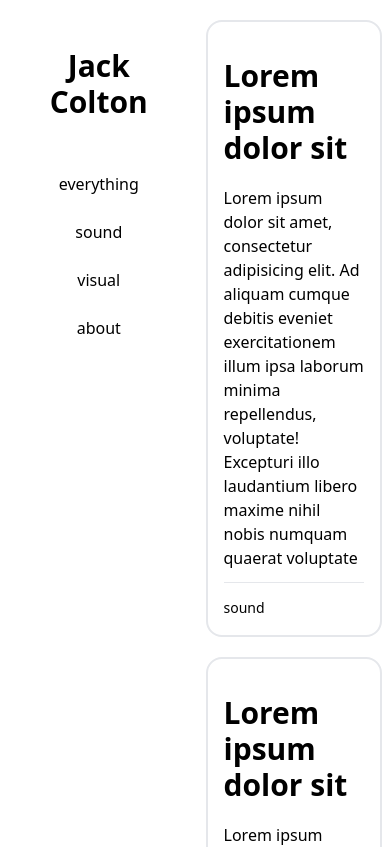
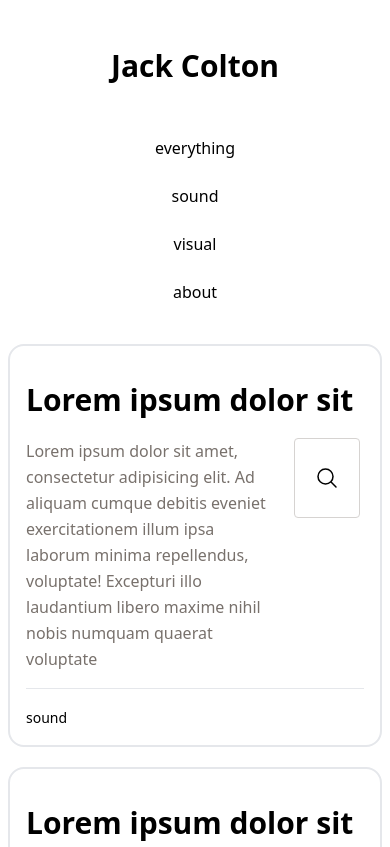
Before and after one commit to julian-computes/jack-colton-site, a Next.js app: page / in a window 390 px wide. Shown: the top 847 px of the page. Built offline with nearby package versions, Linux system fonts and the light colour scheme.

Commit message:
Minor improvements
* Responsiveness
* Modals
* Styling

```diff
--- /dev/null
+++ b/src/components/Button.tsx
@@ -0,0 +1,19 @@
+import { FormEventHandler, ReactNode } from 'react';
+
+type Props = {
+  children: ReactNode,
+  onClick: FormEventHandler,
+}
+
+export default function Button({children, onClick}: Props) {
+  return <>
+    <button
+      className='max-h-20 border-stone-300 border active:scale-110 mx-5 px-5 py-4 rounded hover:shadow-lg outline-none focus:outline-none mr-1 mb-1 ease-linear transition-all duration-150'
+      role='navigation'
+      onClick={onClick} type='submit'
+    >
+      {children}
+    </button>
+
+  </>
+}
--- /dev/null
+++ b/src/components/Modal.tsx
@@ -0,0 +1,51 @@
+import { ReactNode, useState } from 'react';
+import Button from '@/components/Button';
+
+type Props = {
+  title: string,
+  children: ReactNode,
+}
+
+export default function Modal({title, children}: Props) {
+  const [showModal, setShowModal] = useState(false)
+
+  return <>
+    <Button onClick={() => setShowModal(true)}>
+      <svg xmlns='http://www.w3.org/2000/svg' fill='none' viewBox='0 0 24 24' strokeWidth={1.5} stroke='currentColor'
+           className='w-6 h-6'>
+        <path strokeLinecap='round' strokeLinejoin='round'
+              d='M21 21l-5.197-5.197m0 0A7.5 7.5 0 105.196 5.196a7.5 7.5 0 0010.607 10.607z'/>
+      </svg>
+    </Button>
+    {showModal && <>
+        <div
+            className='justify-center items-center flex overflow-x-hidden overflow-y-auto fixed inset-0 z-50 outline-none focus:outline-none'
+        >
+            <div className='relative w-auto my-6 mx-auto max-w-3xl'>
+                <div
+                    className='border-0 rounded-lg shadow-lg relative flex flex-col w-full bg-white outline-none focus:outline-none'>
+                    <div
+                        className='flex items-start justify-between p-5 border-b border-solid border-slate-200 rounded-t'>
+                        <h3 className='text-3xl font-semibold'>
+                          {title}
+                        </h3>
+                    </div>
+                    <div className='relative p-6 flex-auto'>
+                      {children}
+                    </div>
+                    <div className="flex items-center justify-end p-6 border-t border-solid border-slate-200 rounded-b">
+                        <Button onClick={() => setShowModal(false)}>
+                            <svg xmlns='http://www.w3.org/2000/svg' fill='none' viewBox='0 0 24 24' strokeWidth={1.5}
+                                 stroke='currentColor' className='w-6 h-6'>
+                                <desc>Magnifying glass</desc>
+                                <path strokeLinecap='round' strokeLinejoin='round' d='M6 18L18 6M6 6l12 12'/>
+                            </svg>
+                        </Button>
+                    </div>
+                </div>
+            </div>
+        </div>
+        <div className='opacity-25 fixed inset-0 z-40 bg-black'></div>
+    </>}
+  </>
+}
--- a/src/components/Navbar.tsx
+++ b/src/components/Navbar.tsx
@@ -13,7 +13,7 @@ const NavLink = ({href, text}: NavLinkProps) => (
 
 export default function Navbar() {
   return (
-    <nav className="p-1 bg-white border-gray-200">
+    <nav className="sticky top-0 z-30 p-1 bg-white border-red-500">
       <div className="flex-col p-1 container flex flex-wrap items-center justify-between mx-auto">
         <Link href="/" className="flex items-center hover:scale-105 duration-200">
           <span className="text-3xl text-center font-bold m-5 p-5">Jack Colton</span>
@@ -23,7 +23,6 @@ export default function Navbar() {
         <NavLink href='/visual' text='visual' />
         <NavLink href='/about' text='about' />
       </div>
-
     </nav>
   )
 }
--- a/src/components/PostPage.tsx
+++ b/src/components/PostPage.tsx
@@ -4,9 +4,7 @@ type filterFn = (s: JSX.Element) => boolean;
 
 export default function PostPage(filter: filterFn) {
   return <>
-    <div className='w-2/3'>
-      {Posts.filter(filter)
-        .map((post, i) => <div key={i}>{post}</div>)}
-    </div>
+    {Posts.filter(filter)
+      .map((post, i) => <div key={i}>{post}</div>)}
   </>
 }
--- a/src/components/TextPost.tsx
+++ b/src/components/TextPost.tsx
@@ -1,4 +1,5 @@
 import Badge from '@/components/Badge';
+import Modal from '@/components/Modal';
 
 type Props = {
   title: string,
@@ -9,8 +10,16 @@ type Props = {
 export default function TextPost({body, title, tag}: Props) {
   return <div className='text-box flex-col'>
     <h3 className='my-5 text-3xl font-bold'>{title}</h3>
-    <div>{body}</div>
-    <hr className='my-3'/>
+    <div className='flex border-b-grey-500 border-b pb-4 mb-4'>
+      <p>
+        {body}
+      </p>
+      <Modal title={title}>
+        <p>
+          {body}
+        </p>
+      </Modal>
+    </div>
     <Badge tag={tag}/>
   </div>
 }
--- a/src/data/posts.tsx
+++ b/src/data/posts.tsx
@@ -22,6 +22,31 @@ const PostItems: PostData[] = [
     tag: 'sound',
     body: 'Lorem ipsum dolor sit amet, consectetur adipisicing elit. Ad aliquam cumque debitis eveniet exercitationem illum ipsa laborum minima repellendus, voluptate! Excepturi illo laudantium libero maxime nihil nobis numquam quaerat voluptate',
   },
+  {
+    title: 'Lorem ipsum dolor sit',
+    tag: 'sound',
+    body: 'Lorem ipsum dolor sit amet, consectetur adipisicing elit. Ad aliquam cumque debitis eveniet exercitationem illum ipsa laborum minima repellendus, voluptate! Excepturi illo laudantium libero maxime nihil nobis numquam quaerat voluptate',
+  },
+  {
+    title: 'Lorem ipsum dolor sit',
+    tag: 'sound',
+    body: 'Lorem ipsum dolor sit amet, consectetur adipisicing elit. Ad aliquam cumque debitis eveniet exercitationem illum ipsa laborum minima repellendus, voluptate! Excepturi illo laudantium libero maxime nihil nobis numquam quaerat voluptate',
+  },
+  {
+    title: 'Lorem ipsum dolor sit',
+    tag: 'sound',
+    body: 'Lorem ipsum dolor sit amet, consectetur adipisicing elit. Ad aliquam cumque debitis eveniet exercitationem illum ipsa laborum minima repellendus, voluptate! Excepturi illo laudantium libero maxime nihil nobis numquam quaerat voluptate',
+  },
+  {
+    title: 'Lorem ipsum dolor sit',
+    tag: 'visual',
+    body: 'Lorem ipsum dolor sit amet, consectetur adipisicing elit. Ad aliquam cumque debitis eveniet exercitationem illum ipsa laborum minima repellendus, voluptate! Excepturi illo laudantium libero maxime nihil nobis numquam quaerat voluptate',
+  },
+  {
+    title: 'Lorem ipsum dolor sit',
+    tag: 'visual',
+    body: 'Lorem ipsum dolor sit amet, consectetur adipisicing elit. Ad aliquam cumque debitis eveniet exercitationem illum ipsa laborum minima repellendus, voluptate! Excepturi illo laudantium libero maxime nihil nobis numquam quaerat voluptate',
+  },
 ]
 
 const Posts = PostItems.map((post, i) => <TextPost title={post.title} body={post.body} tag={post.tag} key={i}/>)
--- a/src/pages/_app.tsx
+++ b/src/pages/_app.tsx
@@ -11,9 +11,11 @@ export default function App({Component, pageProps}: AppProps) {
       <meta name='description' content='Jack Colton Art neocities site'/>
       <meta name='viewport' content='width=device-width, initial-scale=1'/>
     </Head>
-    <main className='flex'>
-      <Navbar />
-      <Component {...pageProps} />
+    <main className='md:flex'>
+      <Navbar/>
+      <div className='max-w-4xl'>
+        <Component {...pageProps} />
+      </div>
     </main>
   </>
 }
--- a/src/pages/about.tsx
+++ b/src/pages/about.tsx
@@ -1,5 +1,5 @@
 export default function About() {
-  return <div className='mt-5 p-5 w-2/3 flex-auto'>
+  return <div className='mt-5 p-5 md:w-2/3 flex-auto'>
     <p className='p-5'>
       Lorem ipsum dolor sit amet, consectetur adipisicing elit. Aut cumque earum eius eum id, laudantium minima necessitatibus nemo possimus saepe. Beatae, distinctio dolor magnam minus natus officiis praesentium ratione vel.
     </p>
--- a/src/styles/globals.css
+++ b/src/styles/globals.css
@@ -9,6 +9,14 @@ html {
 
 *, *:before, *:after {
     box-sizing: inherit;
+}
+
+h1, h2, h3, h4, h5, h6 {
+    @apply text-black;
+}
+
+p {
+    @apply text-stone-500 leading-relaxed;
 }
 
 body, h1, h2, h3, h4, h5, h6, p, ol, ul {
```
